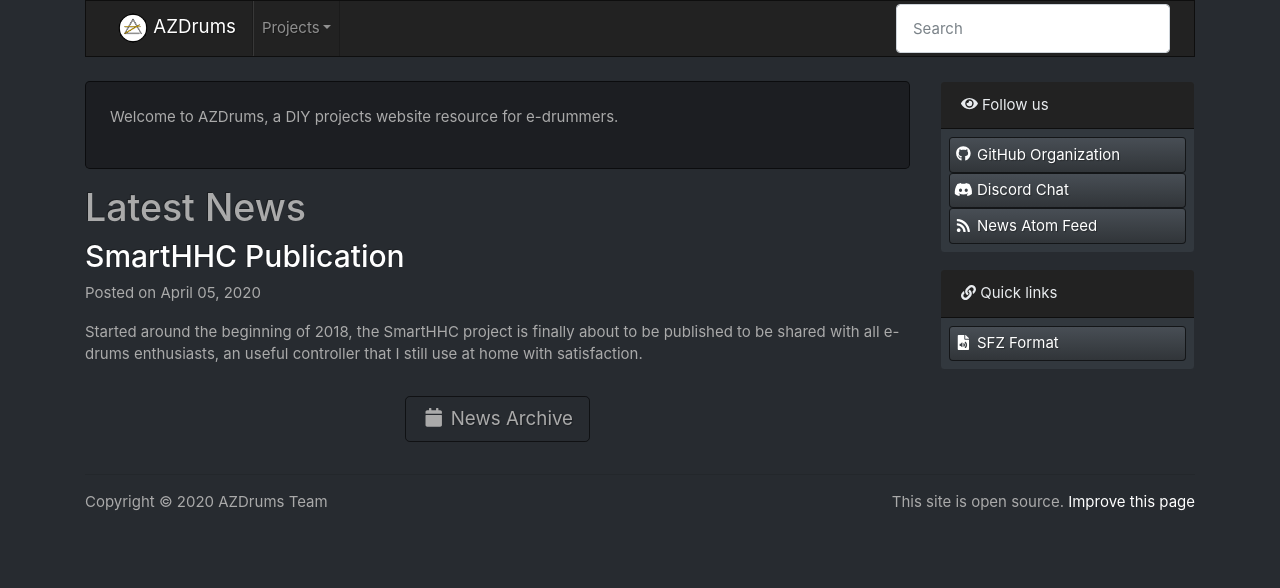
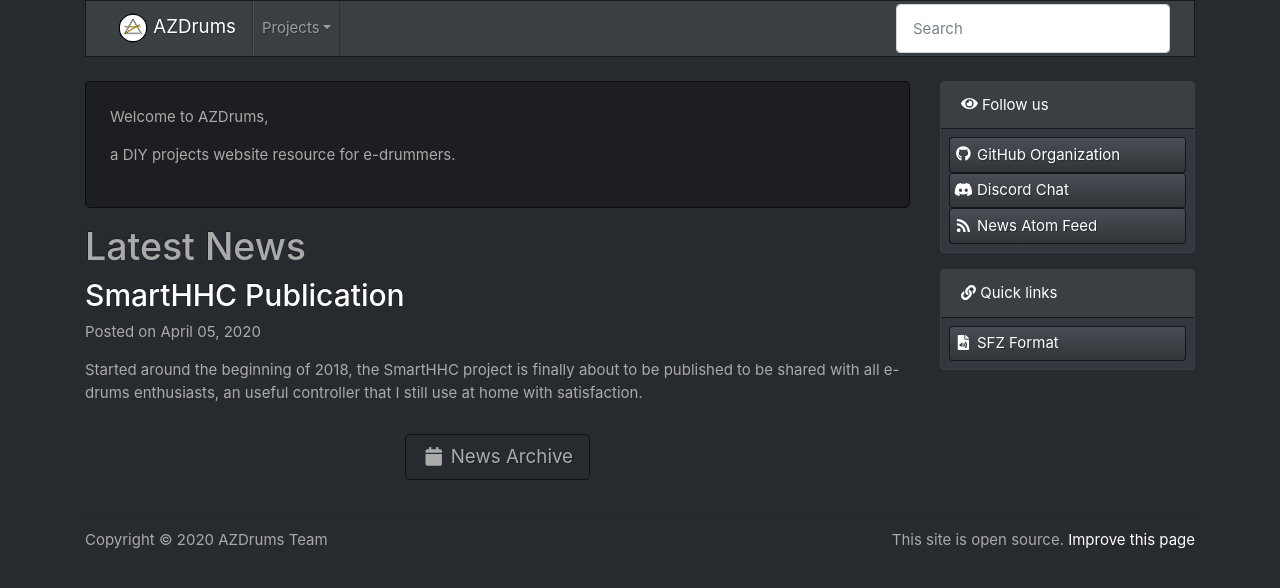
Before and after one commit to azdrums/azdrums.github.io, a Jekyll site: the page built from index.md, in a window 1280 px wide. Shown: the top 588 px of the page. Built offline with Jekyll 4.4.1, drawn with Linux system fonts in a browser that asks for light colours; nearby versions of some CDN libraries.

Commit message:
Updated pages

```diff
--- a/_includes/cards.html
+++ b/_includes/cards.html
@@ -1,7 +1,6 @@
 {% for card in site.data.locale[page.lang].layout.cards %}
-						<div class="card border-dark mb-3">
-							<div class="card-header text-light"
-								style="background-color:#222">
+						<div class="card border-primary mb-3">
+							<div class="card-header bg-primary text-white">
 								<i class="{{ card.icon_category }} fa-{{ card.icon_type }}"
 									aria-hidden="true"></i>
 								{{ card.label }}
--- a/_includes/navigation.html
+++ b/_includes/navigation.html
@@ -12,7 +12,7 @@
 	{%-assign page_path_prefix = '/' | append: page.lang | append: '/'-%}
 {%-endif-%}
 {% assign t = current_locale_dir.translation %}
-			<nav class="navbar navbar-expand-lg navbar-dark" style="background-color:#222">
+			<nav class="navbar navbar-expand-lg navbar-dark bg-primary">
 				<a class="navbar-brand" href="{{ page_path_prefix | relative_url }}">
 					<img src="{{ '/assets/img/logo.png' | relative_url }}"
 					width="30" height="30" class="d-inline-block align-top" alt="">
--- a/index.md
+++ b/index.md
@@ -6,6 +6,7 @@ date_fmt: "%B %d, %Y"
 <div markdown="1" class="jumbotron p-4 mb-3">
 
 Welcome to AZDrums,
+
 a DIY projects website resource for e-drummers.
 
 </div>
```
Also changed, not shown: _includes/footer.html (+8 -1 lines).
